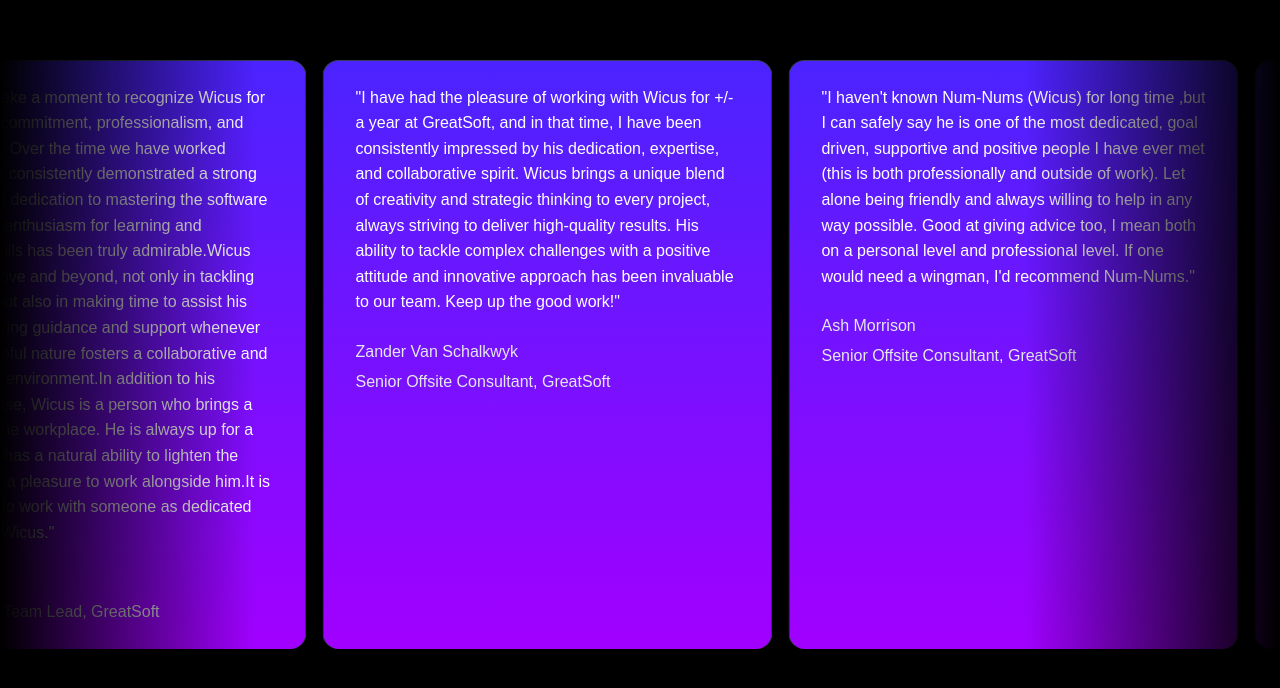
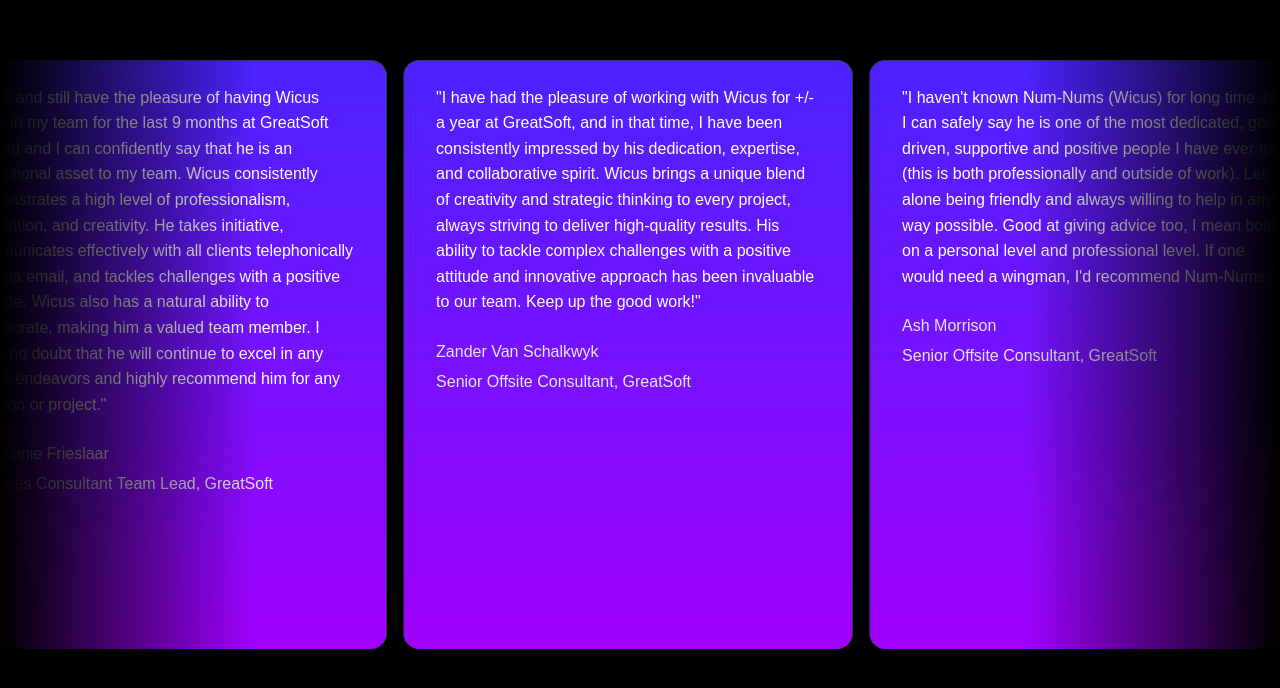
Before and after one commit to Wicusbuys/wicusbuys.dev, a Next.js app: page / in a window 1280 px wide. Shown: the part 8101-8789 px from the top of the page. Built offline with nearby package versions, Linux system fonts and the light colour scheme.

Commit message:
Added Testimonial

```diff
--- a/components/Testimonials.tsx
+++ b/components/Testimonials.tsx
@@ -46,6 +46,16 @@ const Testimonials = () => {
           name: "Liesl van Zyl",
           title: "Payroll Support Team Lead, GreatSoft",
         },
+        {
+          quote:
+          `"I had and still have the pleasure of having Wicus Buys in my team for the last 9 months  at GreatSoft Pty Ltd and I can confidently
+          say that he is an exceptional asset to my team. Wicus consistently demonstrates a high level of professionalism, dedication, and
+          creativity. He takes initiative, communicates effectively with all clients telephonically and via email, and tackles challenges with
+          a positive attitude. Wicus also has a natural ability to collaborate, making him a valued team member. I have no doubt that he will
+          continue to excel in any future endeavors and highly recommend him for any position or project."`,
+          name: "Stephanie Frieslaar",
+          title: "Services Consultant Team Lead, GreatSoft",
+        },
       ];
   return (
       <div className="h-[60rem] rounded-md flex flex-col antialiased bg-black bg-grid-white/[0.05] items-center justify-center relative overflow-hidden">
```
